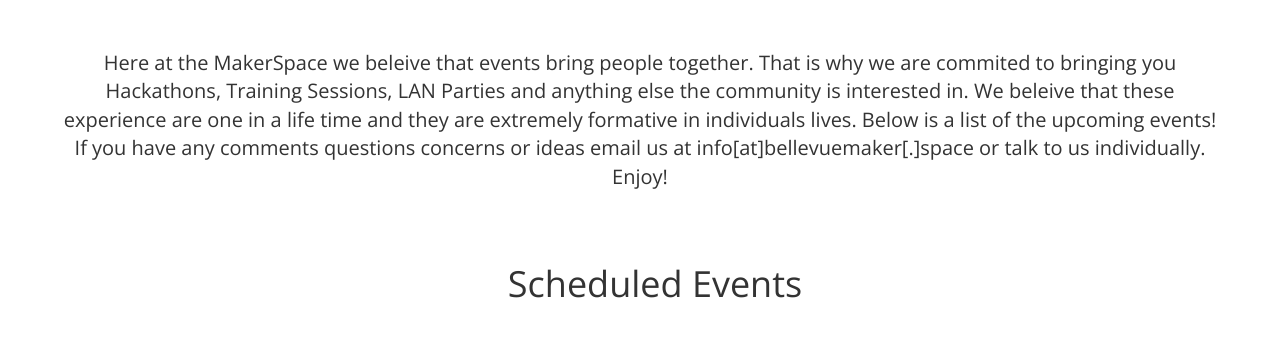
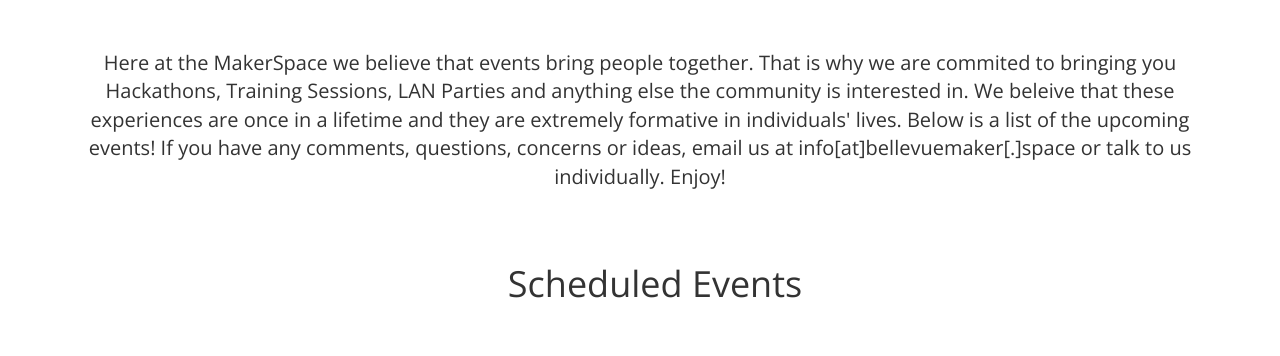
Before and after one commit to BellevueMakerSpace/Website, a plain HTML site: page events.html in a window 1280 px wide. Shown: the part 666-1022 px from the top of the page. Drawn offline with nearby package versions, Linux system fonts and the light colour scheme; grey boxes are pictures that could not be loaded.

Commit message:
Grammar Update

```diff
--- a/events.html
+++ b/events.html
@@ -47,7 +47,7 @@
      <h1>Events</h1>
         <hr class="line">
       <p>
-        Here at the MakerSpace we beleive that events bring people together. That is why we are commited to bringing you Hackathons, Training Sessions, LAN Parties and anything else the community is interested in. We beleive that these experience are one in a life time and they are extremely formative in individuals lives. Below is a list of the upcoming events! If you have any comments questions concerns or ideas email us at info[at]bellevuemaker[.]space or talk to us individually. Enjoy!
+        Here at the MakerSpace we believe that events bring people together. That is why we are commited to bringing you Hackathons, Training Sessions, LAN Parties and anything else the community is interested in. We beleive that these experiences are once in a lifetime and they are extremely formative in individuals' lives. Below is a list of the upcoming events! If you have any comments, questions, concerns or ideas, email us at info[at]bellevuemaker[.]space or talk to us individually. Enjoy!
       </p>
 
     </div>
```
Also changed, not shown: index.html (+1 -1 lines).
